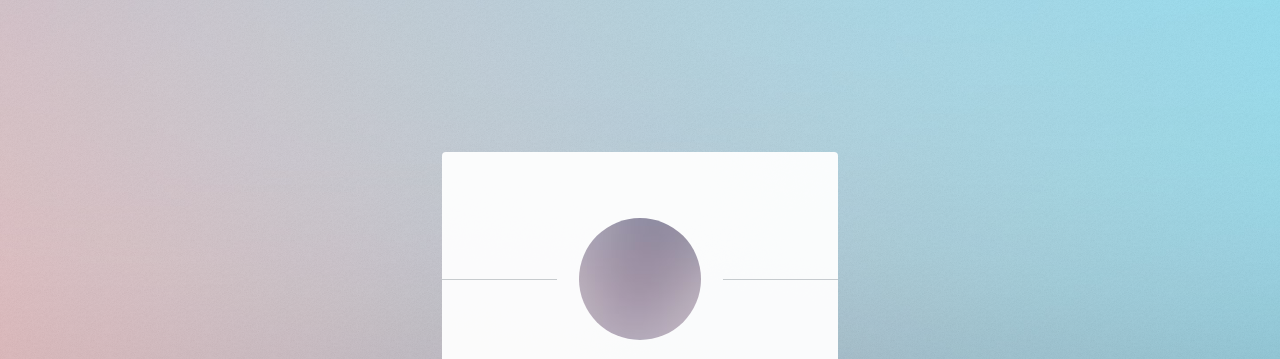
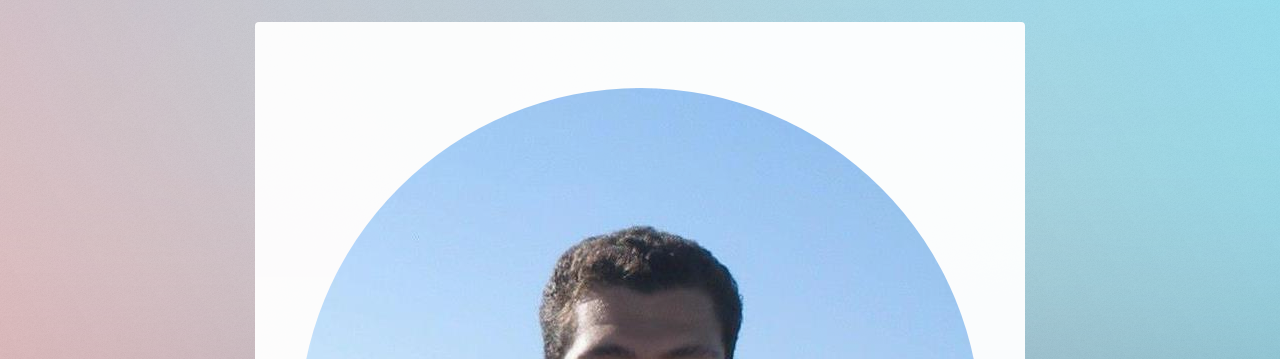
Before and after one commit to TheBenderman/neb45.github.io, a plain HTML site: page index.html in a window 1280 px wide. Shown: the top 359 px of the page. Drawn offline with Linux system fonts and the light colour scheme.

Commit message:
Added profile picture

```diff
--- a/index.html
+++ b/index.html
@@ -23,7 +23,7 @@
 				<!-- Main -->
 					<section id="main">
 						<header>
-							<span class="avatar"><img src="images/avatar.jpg" alt="" /></span>
+							<span class="avatar"><img src="images/profilepicture.jpg" alt="" /></span>
 							<h1>Nathan Bender</h1>
 							<p>Software Engineer</p>
 						</header>
```
Also changed, not shown: images/profilepicture.jpg (added).
